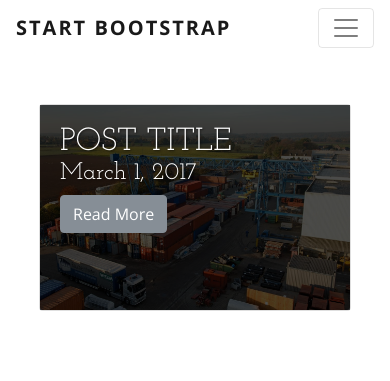
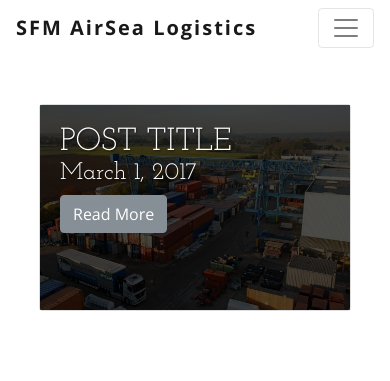
Before and after one commit to sfmlogix/sfmlogix.github.io, a plain HTML site: page blog.html in a window 390 px wide. Shown: the top 381 px of the page. Drawn offline with nearby package versions, Linux system fonts and the light colour scheme.

Commit message:
change in navbar

```diff
--- a/blog.html
+++ b/blog.html
@@ -30,7 +30,7 @@
     <!-- Navigation -->
     <nav class="navbar navbar-expand-lg navbar-light bg-faded py-lg-4">
       <div class="container">
-        <a class="navbar-brand text-uppercase text-expanded font-weight-bold d-lg-none" href="#">Start Bootstrap</a>
+        <a class="navbar-brand text-expanded font-weight-bold d-lg-none" href="#">SFM AirSea Logistics</a>
         <button class="navbar-toggler" type="button" data-toggle="collapse" data-target="#navbarResponsive" aria-controls="navbarResponsive" aria-expanded="false" aria-label="Toggle navigation">
           <span class="navbar-toggler-icon"></span>
         </button>
```
Also changed, not shown: contact.html (+1 -1 lines), index.html (+1 -1 lines).
